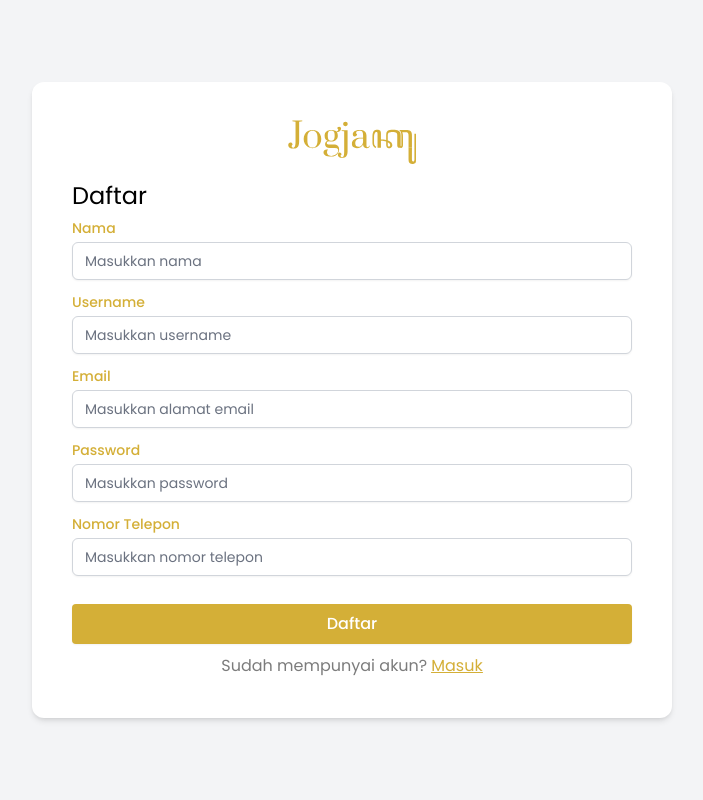
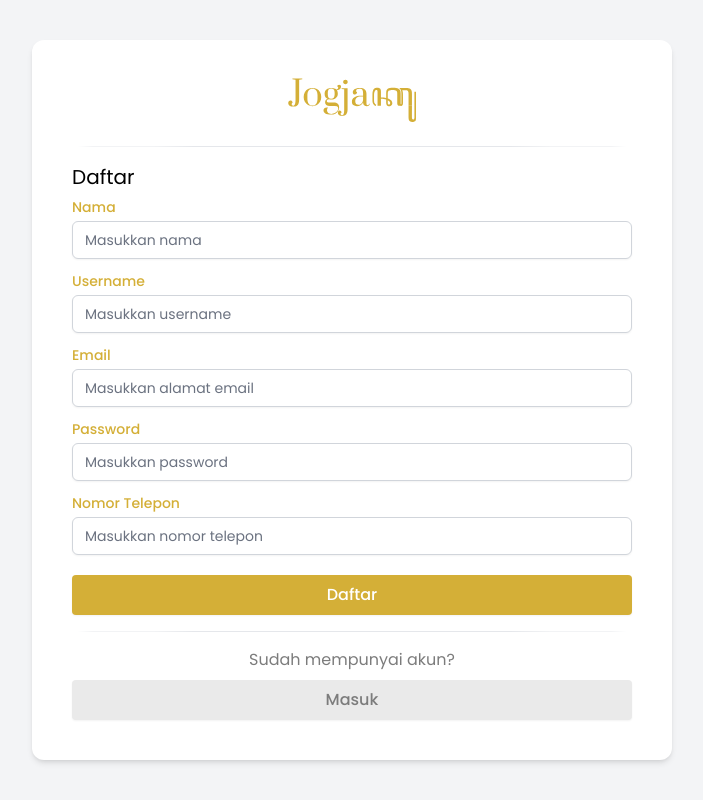
Before and after one commit to plirapli/jogjaku-frontend, a React (Vite) app: page /register in a window 1280 px wide. Shown: the whole page, without its empty margins (288-991 px from the left). Built offline with nearby package versions, Linux system fonts and the light colour scheme.

Commit message:
change masuk and daftar to a button

```diff
--- a/src/pages/auth/Login.jsx
+++ b/src/pages/auth/Login.jsx
@@ -57,7 +57,8 @@ const Login = () => {
 
   return (
     <>
-      <h1 className='mt-4 text-xl sm:text-2xl'>Masuk</h1>
+      <div className='mt-6 divider'></div>
+      <h1 className='mt-4 text-xl'>Masuk</h1>
       {errMessage &&
         (errMessage.includes('Error') ? (
           !errMessage.includes('not verified') && (
@@ -100,17 +101,16 @@ const Login = () => {
           </div>
         </section>
 
-        <section className='mt-4 w-full'>
+        <section className='mt-2 w-full'>
           <Button>Masuk</Button>
         </section>
       </form>
-      <div className='mt-2.5 text-center'>
-        <p className='text-gray-dark'>
-          Belum mempunyai akun?
-          <span className='ml-1 text-primary underline'>
-            <Link to='/register'>Daftar</Link>
-          </span>
-        </p>
+      <div className='my-4 divider'></div>
+      <div className='mt-2.5 flex flex-col gap-2 text-center'>
+        <div className='text-gray-dark'>Belum mempunyai akun?</div>
+        <Link to='/register'>
+          <Button color='secondary'>Daftar</Button>
+        </Link>
       </div>
       <OverlayLoading loadingState={isLoading} />
     </>
--- a/src/pages/auth/Register.jsx
+++ b/src/pages/auth/Register.jsx
@@ -49,7 +49,8 @@ const Register = () => {
 
   return (
     <>
-      <h1 className='mt-4 text-xl sm:text-2xl'>Daftar</h1>
+      <div className='mt-6 divider'></div>
+      <h1 className='mt-4 text-xl'>Daftar</h1>
       {errMessage && (
         <div className='mt-0.5 mb-1.5 text-danger-main capitalize w-max max-w-full'>
           {errMessage}
@@ -110,17 +111,16 @@ const Register = () => {
           />
         </div>
 
-        <section className='mt-4 w-full'>
+        <section className='mt-2 w-full'>
           <Button>Daftar</Button>
         </section>
       </form>
-      <div className='mt-2.5 text-center'>
-        <p className='text-gray-dark'>
-          Sudah mempunyai akun?
-          <span className='ml-1 text-primary underline'>
-            <Link to='/login'>Masuk</Link>
-          </span>
-        </p>
+      <div className='my-4 divider'></div>
+      <div className='mt-2.5 flex flex-col gap-2 text-center'>
+        <div className='text-gray-dark'>Sudah mempunyai akun?</div>
+        <Link to='/login'>
+          <Button color='secondary'>Masuk</Button>
+        </Link>
       </div>
 
       <OverlayLoading loadingState={isLoading} />
```
